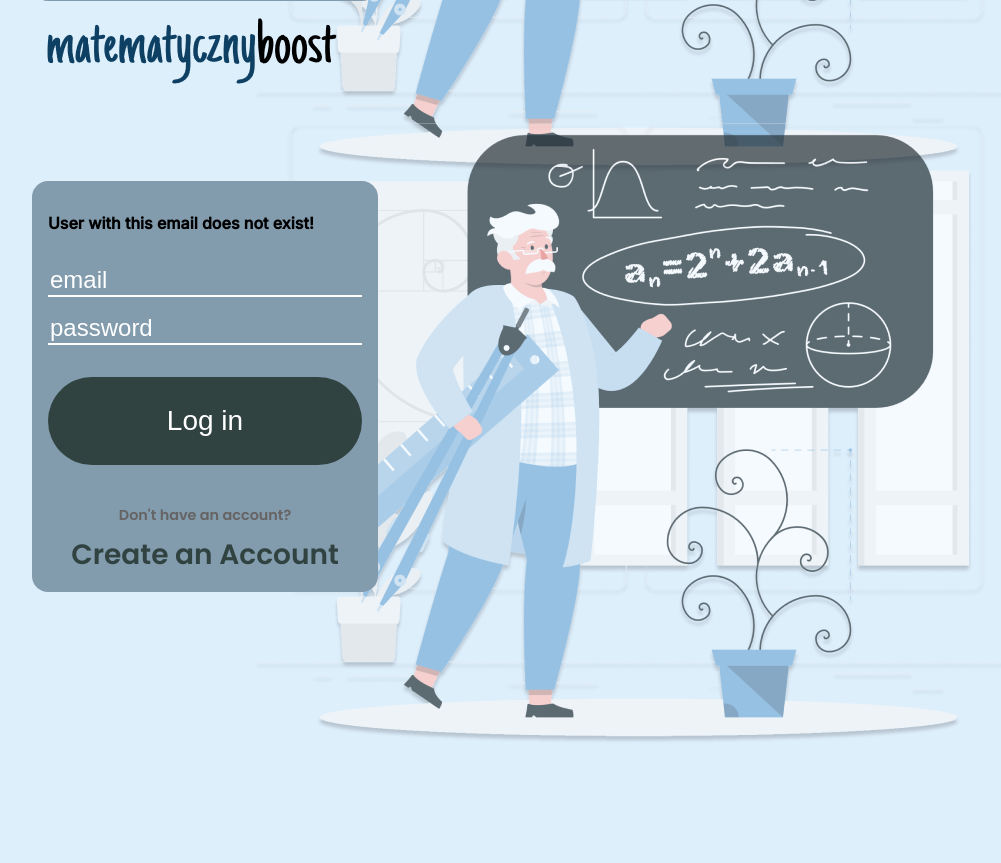
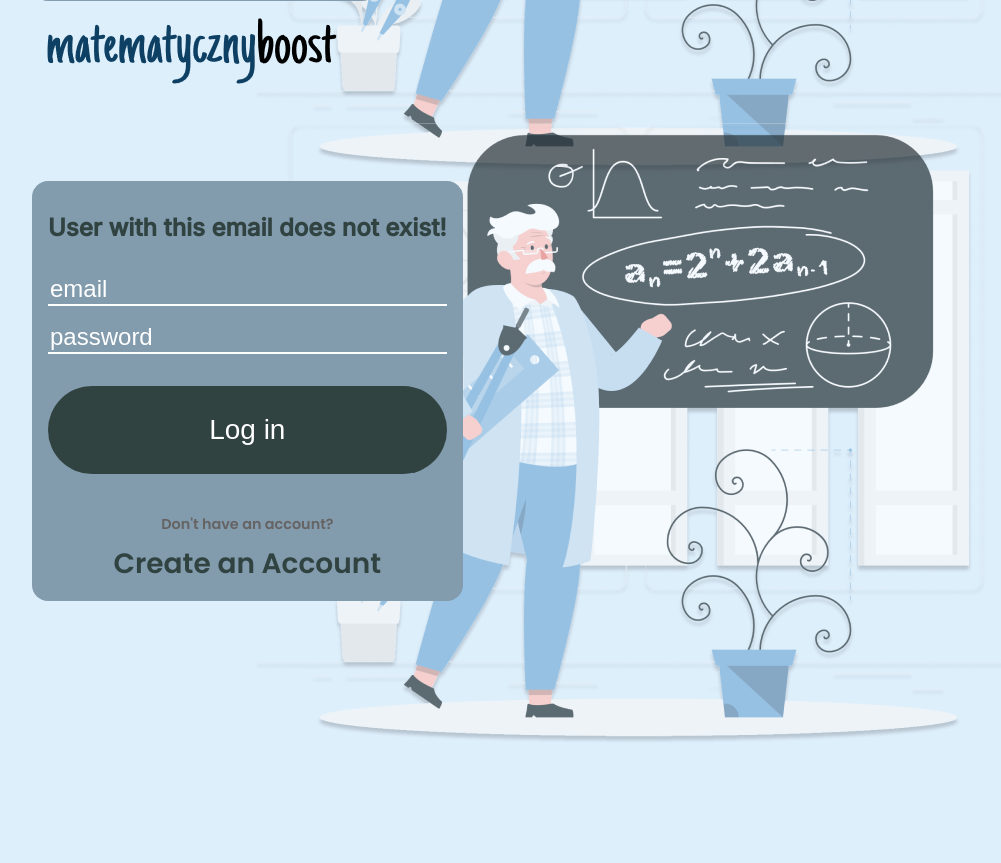
Before and after one commit to karolkusper/MatematycznyBoost, a PHP site: page /login in a window 1280 px wide. Shown: the part 570-1433 px from the top of the page, without its empty margins (96-1097 px from the left). Run offline with PHP 8.4, Linux system fonts and the light colour scheme; data that the repository does not hold is empty.

Commit message:
some style changes in login

```diff
--- a/public/css/common_styles.css
+++ b/public/css/common_styles.css
@@ -154,6 +154,7 @@ h3 {
   color: #309185;
 }
 
+
 @media screen and (max-width: 768px) {
   .backgroundImg {
     display: none;
--- a/public/css/login.css
+++ b/public/css/login.css
@@ -37,6 +37,11 @@ body {
   font-weight: 600;
 }
 
+.message{
+  color:white;
+  font-size: 1.5em;
+}
+
 form {
   display: flex;
   flex-direction: column;
@@ -56,12 +61,19 @@ form {
   color: white;
   border-style: none;
   border-bottom: white solid 0.1em;
+  /*box-shadow: rgba(50, 50, 93, 0.25) 0px 30px 60px -12px inset, #309185 0px 18px 36px -18px inset;*/
   font-size: 1.5em;
   font-weight: 100;
 }
 ::placeholder {
   color: white;
 }
+
+/*.inputs input:focus {*/
+/*  outline: none; !* Usunięcie domyślnej obramowania *!*/
+/*  border-style:none;*/
+/*  !*box-shadow: rgba(50, 50, 93, 0.25) 0px 30px 60px -12px inset, #309185 0px 18px 36px -18px inset;*!*/
+/*}*/
 
 .Log_in {
   background-color: #304341;
--- a/src/views/login.php
+++ b/src/views/login.php
@@ -19,16 +19,14 @@
 
       <div class="login_box">
         <form class="login" action="login" method="POST">
-            <div class="message">
+            <div class="message"
+                 style="color:#304341;font-size: 1.5rem;">
                 <?
-                if(isset($messages))
-                {
-                    foreach ($messages as $message)
-                    {
+                if (isset($messages)) {
+                    foreach ($messages as $message) {
                         echo $message;
                     }
                 }
-
                 ?>
             </div>
           <div class="inputs">
```
